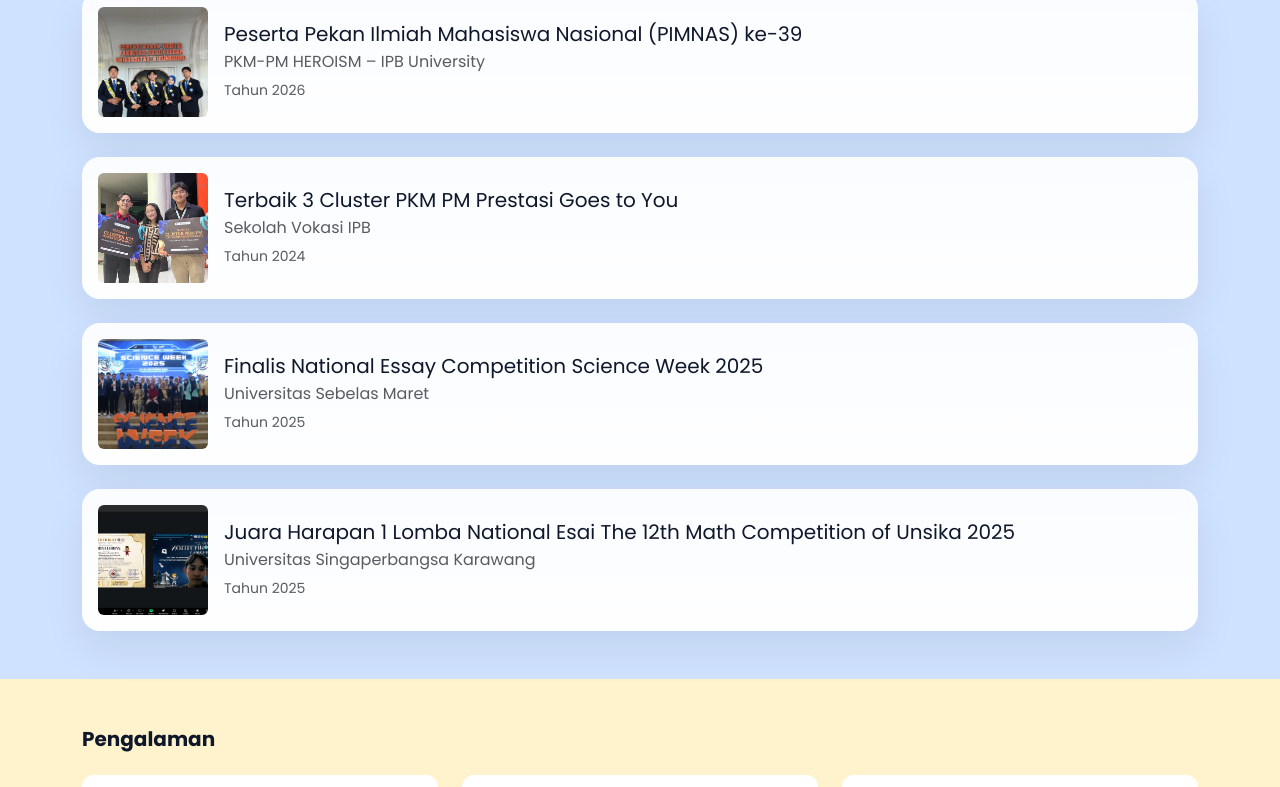
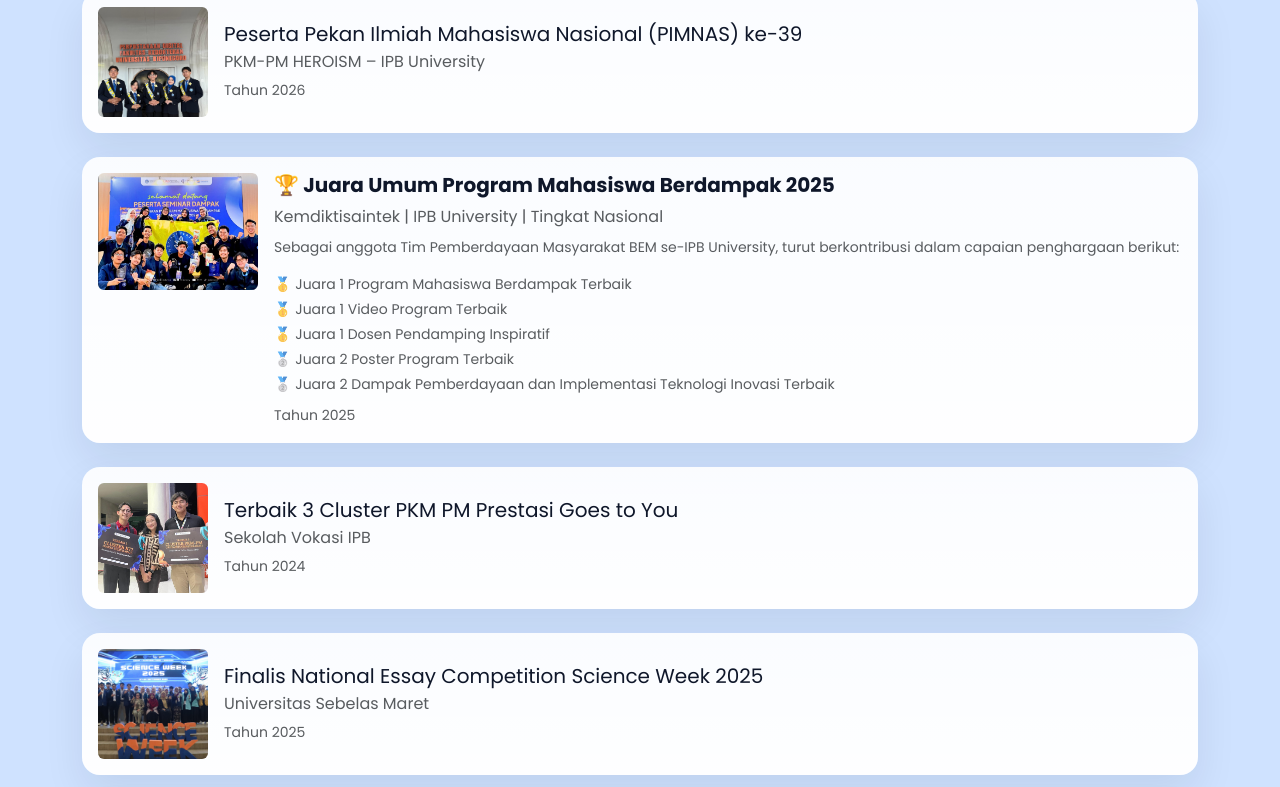
Before and after one commit to satriafebrian-coder/web-portofolio-personal, a plain HTML site: page index.html in a window 1280 px wide. Shown: the part 2275-3062 px from the top of the page. Drawn offline with nearby package versions, Linux system fonts and the light colour scheme; grey boxes are pictures that could not be loaded.

Commit message:
index.html

```diff
--- a/index.html
+++ b/index.html
@@ -369,7 +369,27 @@
         </div>
       </div>
 
-<!-- Prestasi 1 -->
+<!-- PRESTASI MAHASISWA BERDAMPAK -->
+      <div class="col-md-12">
+        <div class="hero-card p-3 d-flex flex-column flex-md-row align-items-start gap-3">
+          <img src="prestasiberdampak.jpeg" alt="Penghargaan Mahasiswa Berdampak 2025" class="rounded flex-shrink-0" style="width:160px;max-width:100%;height:auto;object-fit:contain;">
+          <div class="flex-grow-1">
+            <h5 class="fw-bold mb-2">🏆 Juara Umum Program Mahasiswa Berdampak 2025</h5>
+            <p class="text-muted mb-2">Kemdiktisaintek | IPB University | Tingkat Nasional</p>
+            <p class="small text-muted">Sebagai anggota Tim Pemberdayaan Masyarakat BEM se-IPB University, turut berkontribusi dalam capaian penghargaan berikut:</p>
+            <ul class="list-unstyled small text-muted mb-2">
+              <li class="mb-1">🥇 Juara 1 Program Mahasiswa Berdampak Terbaik</li>
+              <li class="mb-1">🥇 Juara 1 Video Program Terbaik</li>
+              <li class="mb-1">🥇 Juara 1 Dosen Pendamping Inspiratif</li>
+              <li class="mb-1">🥈 Juara 2 Poster Program Terbaik</li>
+              <li class="mb-1">🥈 Juara 2 Dampak Pemberdayaan dan Implementasi Teknologi Inovasi Terbaik</li>
+            </ul>
+            <small class="text-muted">Tahun 2025</small>
+          </div>
+        </div>
+      </div>
+
+      <!-- Prestasi 1 -->
       <div class="col-md-12">
         <div class="hero-card p-3 d-flex align-items-center">
 
```
